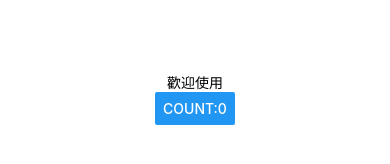
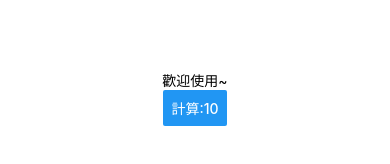
Before and after one commit to seanpeng12/test-reactnative, a React Native app: screen / in a window 390 px wide. Shown: the part 324-488 px from the top of the page. Built offline with nearby package versions, Linux system fonts and the light colour scheme.

Commit message:
練習useState/useEffect/props初階用法

```diff
--- a/App.js
+++ b/App.js
@@ -1,15 +1,20 @@
 import { StatusBar } from 'expo-status-bar';
-import React from 'react';
-import { StyleSheet, Text, View } from 'react-native';
-
+import React, {useState,useEffect } from 'react';
+import { Alert, StyleSheet, Text, View } from 'react-native';
 // 引入click
-import Click from './.src/Click';
+import Click from './src/Click';
 
 export default function App() {
+  const [count] = useState(10);
+
+  useEffect(()=>{
+    Alert.alert("count in App:"+count);}
+  );
   return (
     <View style={styles.container}>
-      <Text>歡迎使用</Text>
-      <Click/>
+      <Text>歡迎使用~</Text>
+      <Click count={count}/>
+
       <StatusBar style="auto" />
     </View>
   );
--- /dev/null
+++ b/src/Click.js
@@ -0,0 +1,17 @@
+import React, {useState, useEffect} from 'react';
+import { Alert, Button } from 'react-native';
+
+
+export default function Click(props){
+    // useState
+    const [count, setCount] = useState(props.count);
+    let countString = "計算:"+count;
+    // 一render就觸發
+    useEffect(()=>Alert.alert("加上"+count));
+
+    return(
+        <Button title={countString} onPress={()=>
+            setCount(count+1)}/>
+    );
+
+}
```
Also changed, not shown: .src/Click.js (deleted).
